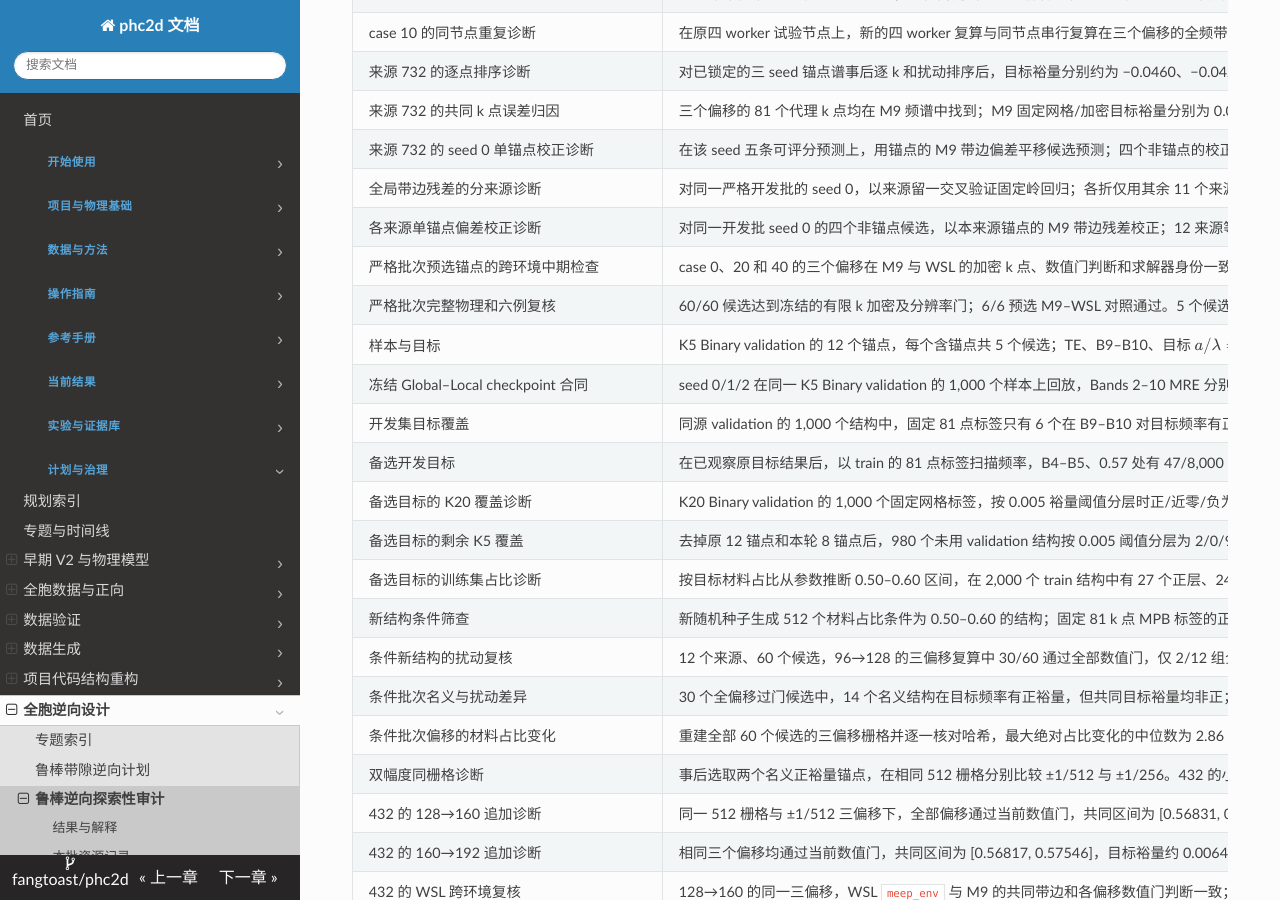
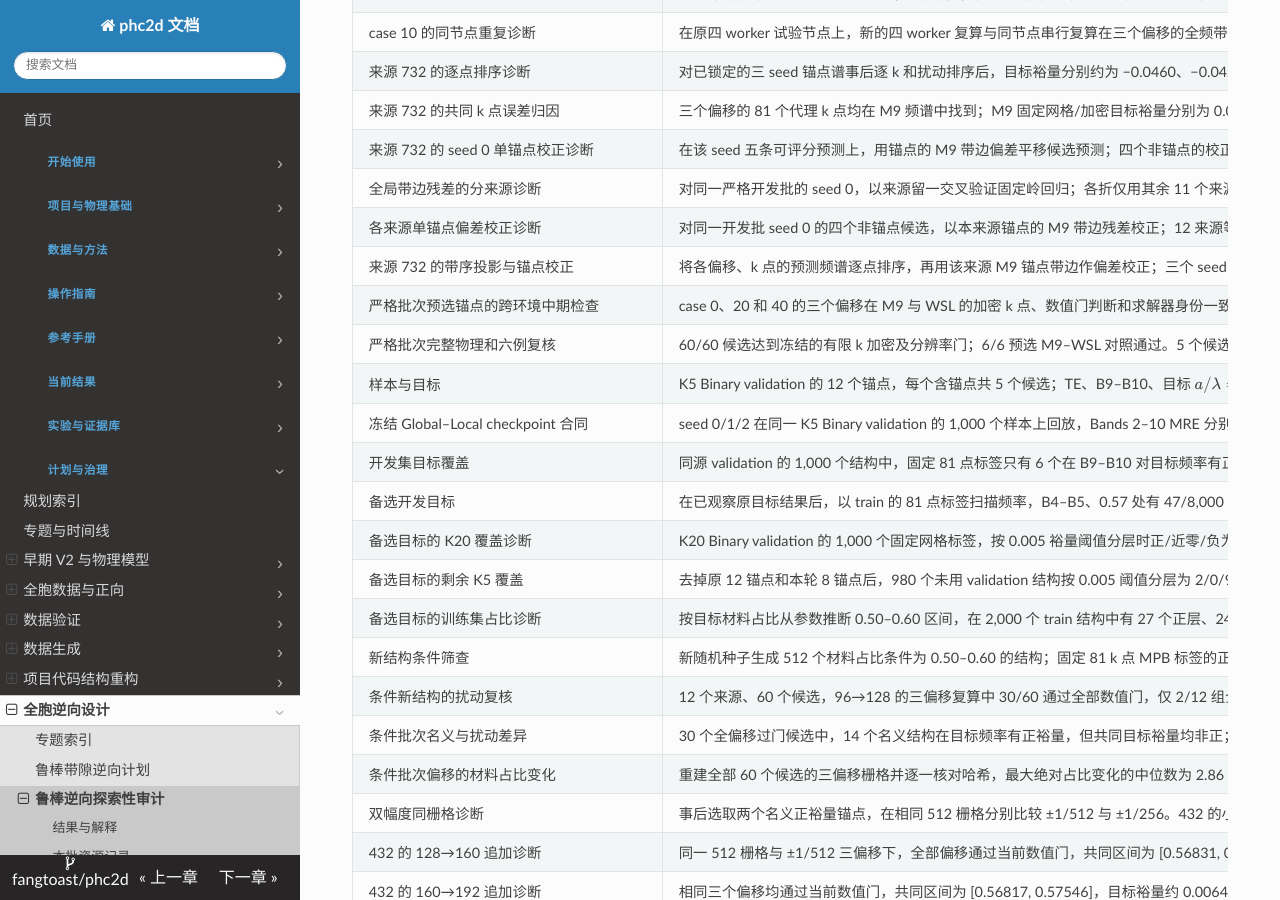
Before and after one commit to fangtoast/phc2d, an MkDocs documentation site: the page built from docs/results/inverse/鲁棒带隙逆向可用性审计.md, in a window 1280 px wide and 900 px high, scrolled down 617 px. Built offline with MkDocs 1.6.1, drawn with Linux system fonts in a browser that asks for light colours.

Commit message:
Record projected spectrum calibration diagnostic

```diff
--- a/docs/results/inverse/鲁棒带隙逆向可用性审计.md
+++ b/docs/results/inverse/鲁棒带隙逆向可用性审计.md
@@ -46,6 +46,7 @@ source_artifacts:
 | 来源 732 的 seed 0 单锚点校正诊断 | 在该 seed 五条可评分预测上，用锚点的 M9 带边偏差平移候选预测；四个非锚点的校正后裕量均为正。原始代理已选中 `threshold_minus`，其 M9 裕量约 0.05143，为四个邻域候选中最高；该候选校正后预测约 0.05241。[原始诊断](../../../runs/20261101/EXP-INV-007_preflight_202611011445/source732_seed0_posthoc_diagnostic.json) | 单来源、单 seed 的事后条件描述；锚点校正后的锚点值按构造吻合。原始代理与校正代理选中同一候选，不能据此声称校正改善了排序或通过 P2；本来源未纳入预选六例 WSL 复核 |
 | 全局带边残差的分来源诊断 | 对同一严格开发批的 seed 0，以来源留一交叉验证固定岭回归；各折仅用其余 11 个来源的边界数据拟合。12 来源等权的带边平均绝对误差由原始约 0.00549 变为校正后约 0.00718；相对同组均匀候选的平均物理裕量差分别约 0.03118 和 0.03122。[原始诊断](../../../runs/20261101/EXP-INV-007_preflight_202611011445/grouped_edge_calibration_posthoc_seed0.json) | 事后、单 seed 条件描述，未满足冻结的三 seed 共同资格规则；固定正则参数下该简单全局校正未改善边界误差，选择收益差很小且未给出不确定性。不能据此否定其他校准方法、推断总体性能或通过 P2 |
 | 各来源单锚点偏差校正诊断 | 对同一开发批 seed 0 的四个非锚点候选，以本来源锚点的 M9 带边残差校正；12 来源等权的候选带边平均绝对误差由约 0.00552 降至 0.00099，12/12 来源均低于各自原始误差。[原始诊断](../../../runs/20261101/EXP-INV-007_preflight_202611011445/anchor_calibration_comparison_posthoc_seed0.json) | 事后单 seed、局部候选描述；校正需要每个来源额外一组锚点物理计算，含三扰动及带边加密，不能与零物理成本代理直接比较。它支持在新来源、共同资源预算和原数值门下验证局部校正，不改变原三 seed 的 P2 失败判断 |
+| 来源 732 的带序投影与锚点校正 | 将各偏移、k 点的预测频谱逐点排序，再用该来源 M9 锚点带边作偏差校正；三个 seed 均在四个邻域候选中选中 `threshold_minus`，其 M9 目标裕量在该组最高。三个 seed 的非锚点带边平均绝对误差分别约为 0.00032、0.00069、0.00052。[原始诊断](../../../runs/20261101/EXP-INV-007_preflight_202611011445/source732_projected_anchor_posthoc.json) | 单来源事后变换；排序改变了 seed 1/2 的原始异常谱，不能恢复原冻结预测的可评分资格。seed 0 的非目标频带有负频率，目标带对仍为非负；本分析未证明全谱物理有效或独立泛化。锚点校正消耗物理预算，必须在新来源、完整输出及共同预算下验证 |
 | 严格批次预选锚点的跨环境中期检查 | case 0、20 和 40 的三个偏移在 M9 与 WSL 的加密 k 点、数值门判断和求解器身份一致；各自已保存频谱的最大绝对差为 0 | 三个锚点中期检查，不替代冻结的六例复核，也不单独证明数值门已通过或整个批次通过 |
 | 严格批次完整物理和六例复核 | 60/60 候选达到冻结的有限 k 加密及分辨率门；6/6 预选 M9–WSL 对照通过。5 个候选的目标共同裕量为正，全部来自来源 732 | 12 来源均保留，来源 732 的锚点在两个 seed 上带序异常，按共同规则导致三个 seed 均不可评分；全来源排序与统计门不可判定，P2 未通过。样本为条件分层开发批，不代表总体成功率或实际加工良率 |
 | 样本与目标 | K5 Binary validation 的 12 个锚点，每个含锚点共 5 个候选；TE、B9–B10、目标 $a/\lambda=0.83$ | 样本与频率在查看开发分布后确定，不是预注册测试 |
```
